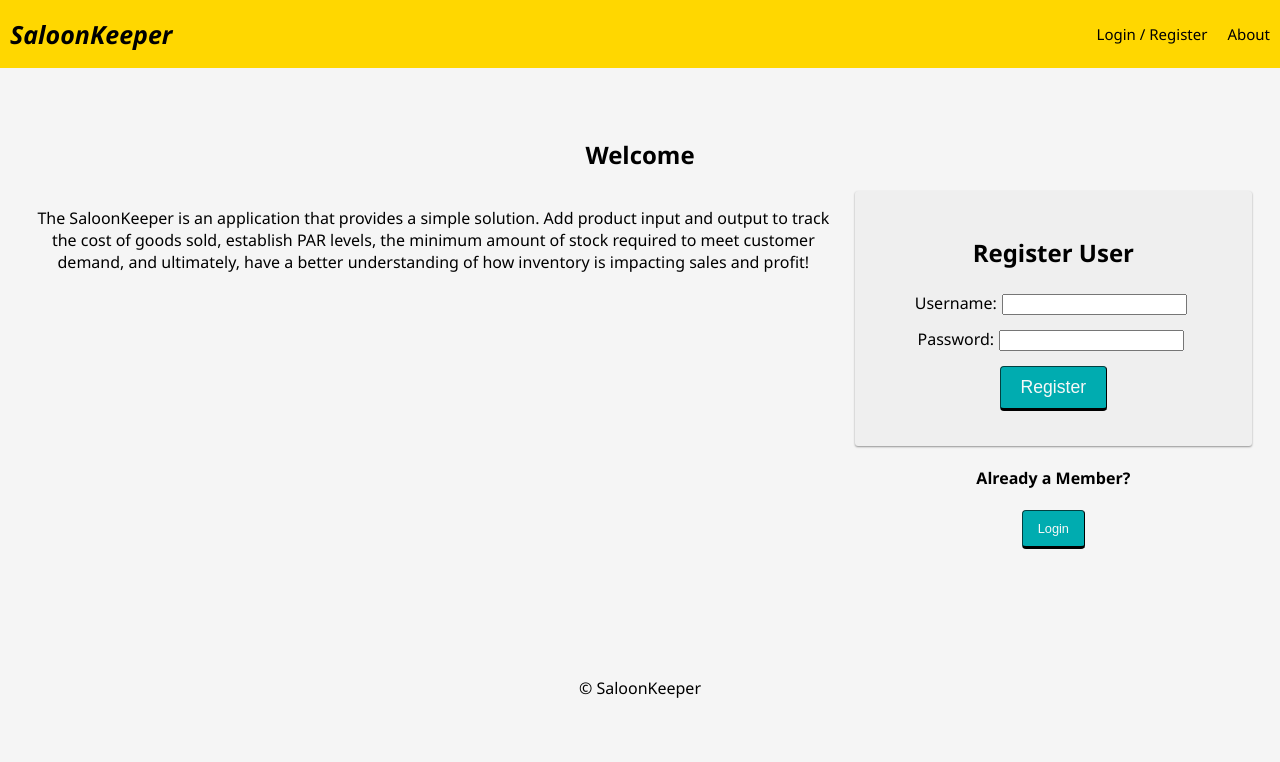
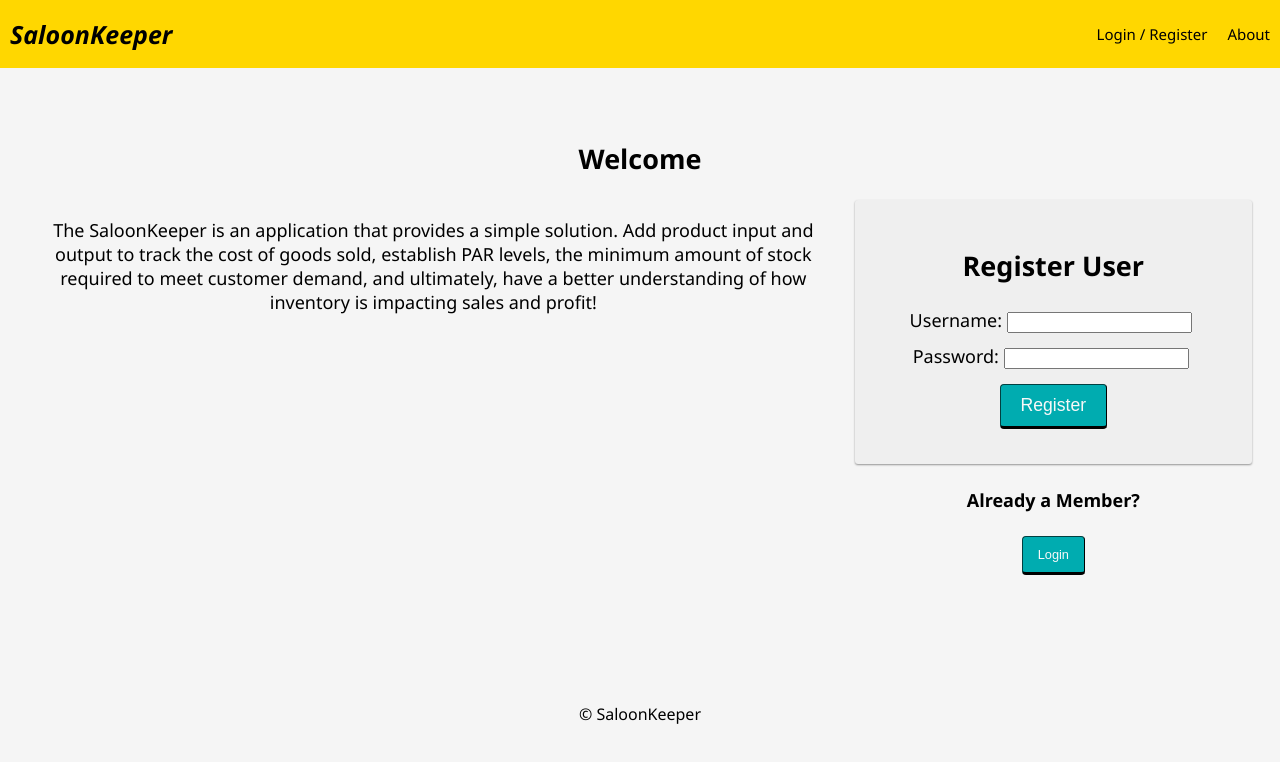
Before and after one commit to JJSalsbury/SaloonKeeper, a React (Create React App) app: page /addproduct#/home in a window 1280 px wide. Shown: the top 762 px of the page. Built offline with nearby package versions, Linux system fonts and the light colour scheme; no server answers.

Commit message:
InfoPage.css; chg; font size.

```diff
--- a/src/components/InfoPage/InfoPage.css
+++ b/src/components/InfoPage/InfoPage.css
@@ -1,6 +1,6 @@
 .container {
     text-align: center;
-    font-size: medium
+    font-size: large
 }
 
 .techContainer {
@@ -8,7 +8,7 @@
 }
 
 .techList {
-    font-size: large;
+    font-size: larger;
     display: grid;
     list-style-position: inside;
     justify-content: space-around
```
